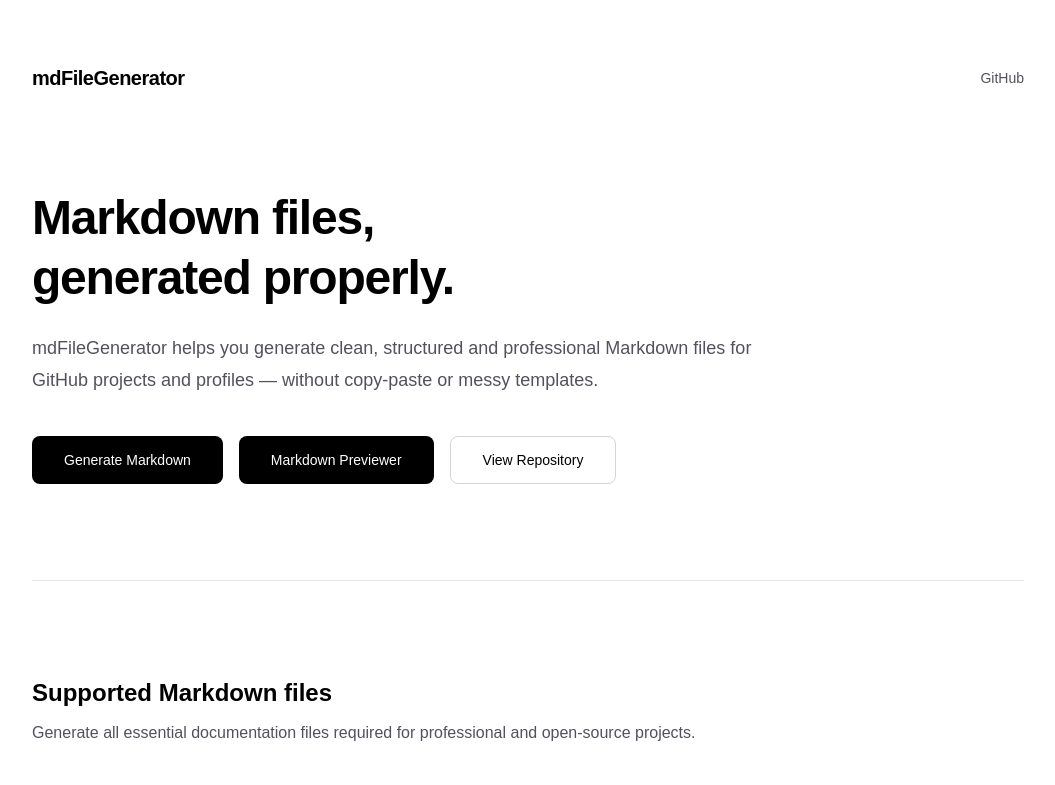
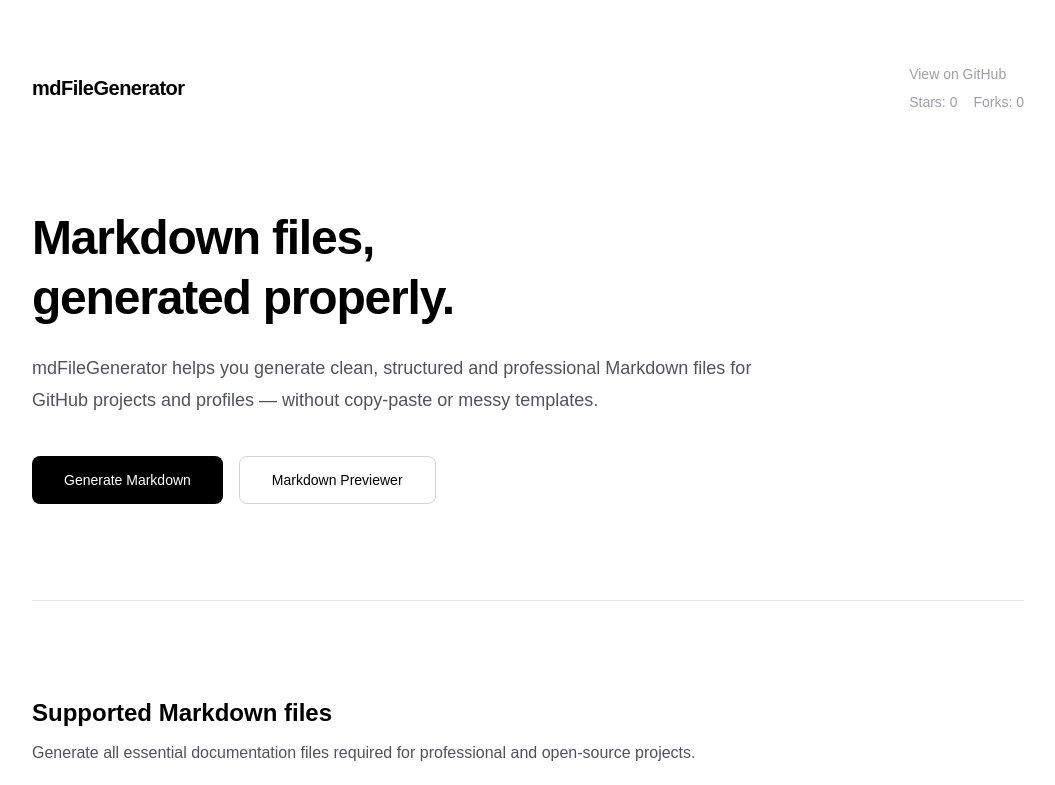
Before and after one commit to VaibhavRawat27/mdfilegenerator, a Next.js app: page / in a window 1280 px wide. Shown: the top 785 px of the page, without its empty margins (112-1167 px from the left). Built offline with nearby package versions, Linux system fonts and the light colour scheme; no server answers.

Commit message:
Basic UI Code

```diff
--- a/src/app/md-preview/page.js
+++ b/src/app/md-preview/page.js
@@ -93,6 +93,11 @@
       <header className="flex items-center justify-between px-4 py-3 border-b border-zinc-800">
         <h1 className="font-semibold text-lg">Markdown IDE</h1>
         <div className="flex gap-4 text-sm md:text-base">
+          <button
+            className="hover:text-white text-zinc-400 px-3 py-1 border border-zinc-600 rounded"
+          >
+            Generate
+          </button>
           <button
             onClick={copyMarkdown}
             className="hover:text-white text-zinc-400 px-3 py-1 border border-zinc-600 rounded"
--- a/src/app/page.js
+++ b/src/app/page.js
@@ -1,6 +1,31 @@
+"use client";
 import Link from "next/link";
+import { useEffect, useState } from "react";
+
 
 export default function Home() {
+
+  const [stats, setStats] = useState({ stars: 0, forks: 0 });
+  const username = "your-username";
+  const repo = "mdFileGenerator";
+
+  useEffect(() => {
+    const fetchStats = async () => {
+      try {
+        const res = await fetch(`https://api.github.com/repos/${username}/${repo}`);
+        const data = await res.json();
+        setStats({
+          stars: data.stargazers_count || 0,
+          forks: data.forks_count || 0,
+        });
+      } catch (error) {
+        console.error("Failed to fetch GitHub stats:", error);
+      }
+    };
+
+    fetchStats();
+  }, []);
+
   return (
     <div className="min-h-screen bg-zinc-50 dark:bg-black flex justify-center">
       <main className="w-full max-w-6xl px-6 py-16 sm:px-10 lg:px-20 bg-white dark:bg-black">
@@ -11,14 +36,23 @@
             mdFileGenerator
           </h1>
 
-          <a
-            href="https://github.com/your-username/mdFileGenerator"
-            target="_blank"
-            rel="noopener noreferrer"
-            className="text-sm font-medium text-zinc-600 hover:text-black dark:text-zinc-400 dark:hover:text-white"
-          >
-            GitHub
-          </a>
+
+<div className="flex flex-col gap-1 text-zinc-400 text-xs md:text-sm">
+      <a
+        href={`https://github.com/${username}/${repo}`}
+        target="_blank"
+        rel="noopener noreferrer"
+        className="font-medium hover:text-white"
+      >
+        View on GitHub
+      </a>
+
+      <div className="flex items-center gap-4 mt-1">
+        <span>Stars: {stats.stars}</span>
+        <span>Forks: {stats.forks}</span>
+      </div>
+    </div>
+
         </header>
 
         {/* Hero */}
@@ -44,19 +78,19 @@
 
             <Link
               href="/md-preview"
-              className="inline-flex h-12 items-center justify-center rounded-lg bg-black px-8 text-sm font-medium text-white transition hover:bg-zinc-800 dark:bg-white dark:text-black dark:hover:bg-zinc-200"
+              className="inline-flex h-12 items-center justify-center rounded-lg border border-zinc-300 px-8 text-sm font-medium text-black transition hover:bg-zinc-100 dark:border-zinc-700 dark:text-white dark:hover:bg-zinc-900"
             >
               Markdown Previewer
             </Link>
 
-            <a
+            {/* <a
               href="https://github.com/your-username/mdFileGenerator"
               target="_blank"
               rel="noopener noreferrer"
               className="inline-flex h-12 items-center justify-center rounded-lg border border-zinc-300 px-8 text-sm font-medium text-black transition hover:bg-zinc-100 dark:border-zinc-700 dark:text-white dark:hover:bg-zinc-900"
             >
               View Repository
-            </a>
+            </a> */}
           </div>
         </section>
 
```
